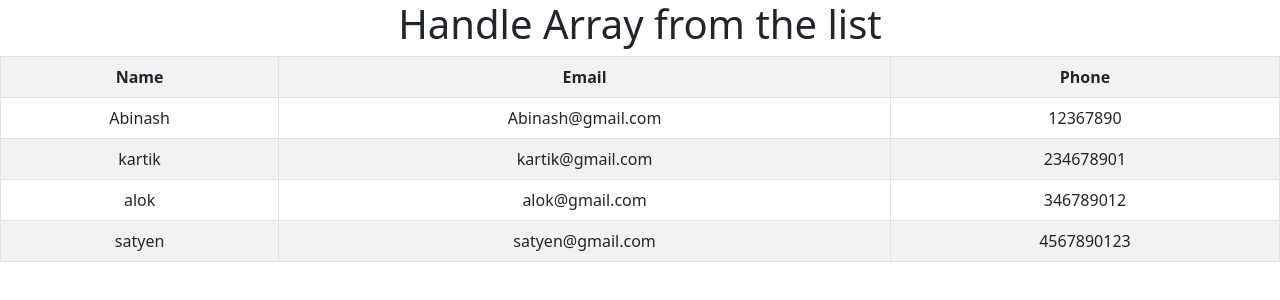
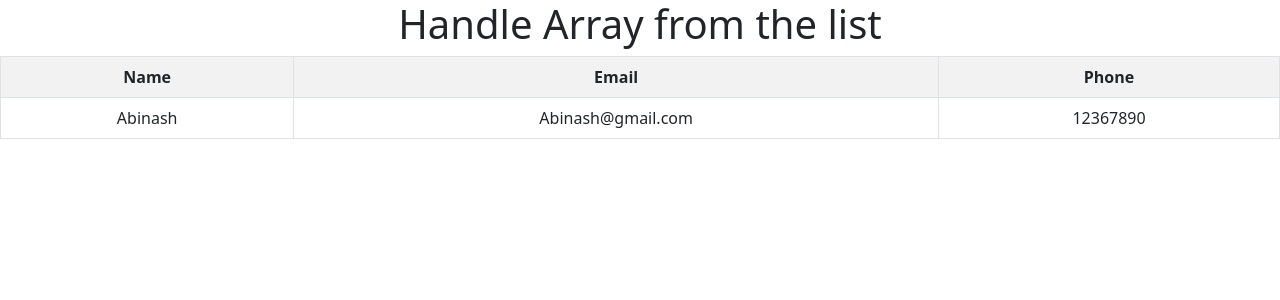
Before and after one commit to abinash0013/learning-ReactJs, a React (Create React App) app: page / in a window 1280 px wide. Shown: the top 300 px of the page. Built offline with nearby package versions, Linux system fonts and the light colour scheme.

Commit message:
usign filter in react

```diff
--- a/src/App.js
+++ b/src/App.js
@@ -28,13 +28,15 @@ function App() {
                         <th>Email</th>
                         <th>Phone</th>
                     </tr>
-                    {StudentName.map((data, i) => (
-                        <tr key={i}>
-                            <td>{data.name}</td>
-                            <td>{data.email}</td>
-                            <td>{data.phone}</td>
-                        </tr>
-                    ))}
+                    {StudentName.map((data, i) =>
+                        data.phone === 12367890 ? (
+                            <tr key={i}>
+                                <td>{data.name}</td>
+                                <td>{data.email}</td>
+                                <td>{data.phone}</td>
+                            </tr>
+                        ) : null
+                    )}
                 </tbody>
             </Table>
         </div>
```
